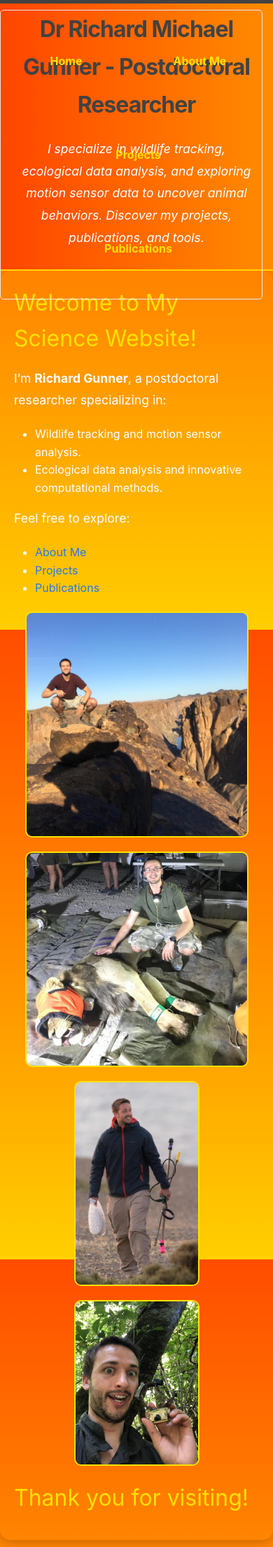
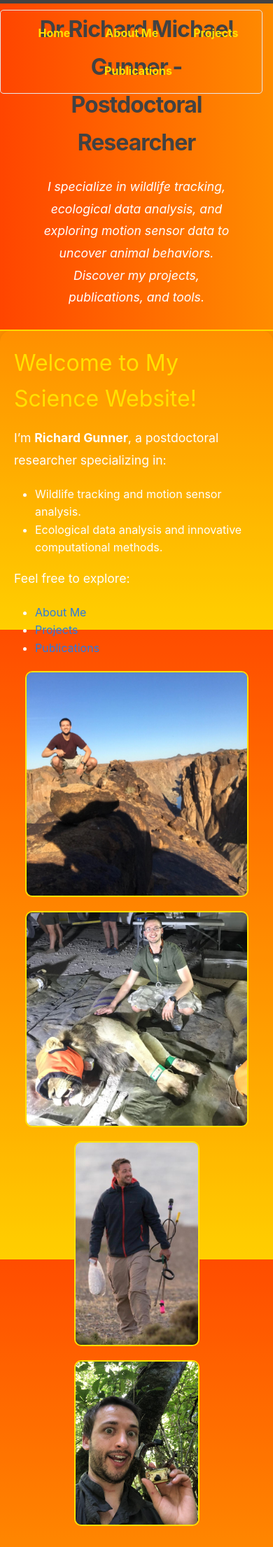
Before and after one commit to Richard6195/my-website, a Jekyll site: the page built from index.md, in a window 390 px wide. Shown: the top 2211 px of the page at 70% size. Built offline with Jekyll 4.4.1, drawn with Linux system fonts in a browser that asks for light colours.

```diff
--- a/_sass/minima/_custom.scss
+++ b/_sass/minima/_custom.scss
@@ -136,10 +136,10 @@ img, video {
     max-width: 100%;
   }
   .site-header {
-    padding: 10px 10px; /* Add extra padding for mobile screens */
+    padding: 10px 30px; /* Add extra padding for mobile screens */
   }
   .site-nav .page-link {
-    padding: 50px; /* Increase padding for touch targets */
+    padding: 10px; /* Increase padding for touch targets */
     font-size: 1rem; /* Adjust font size for readability */
   }
 }
```
